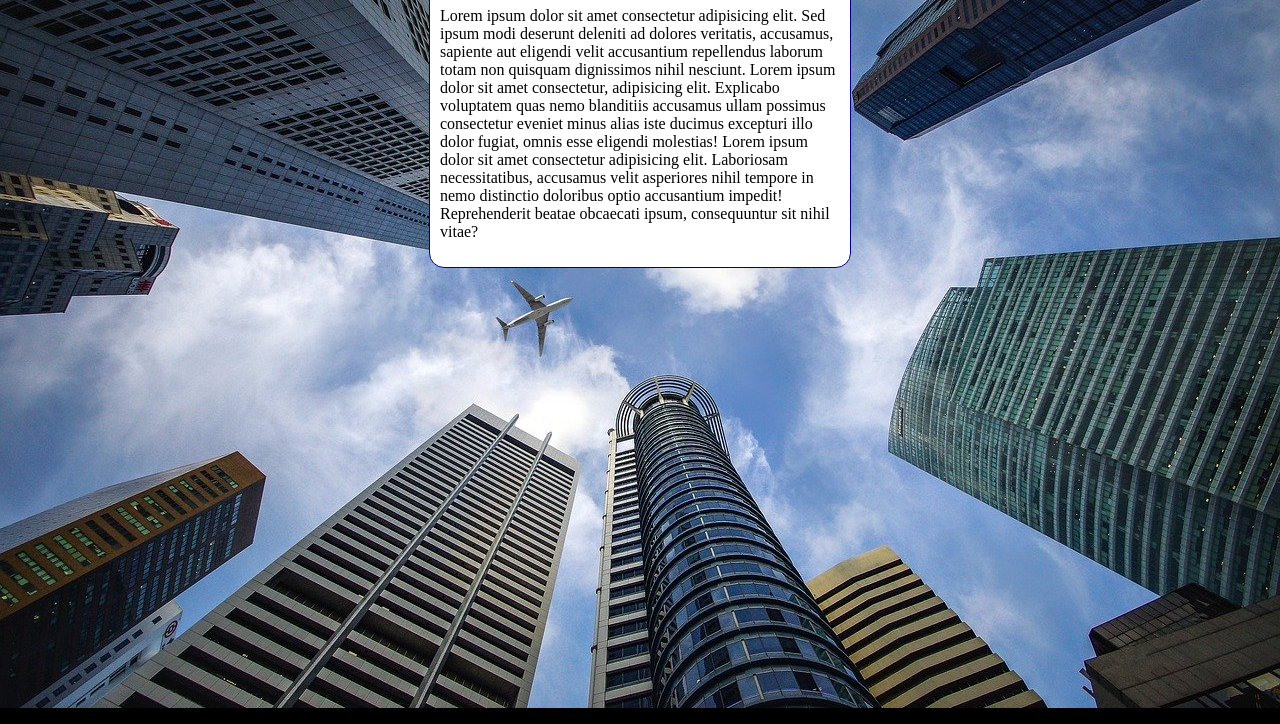
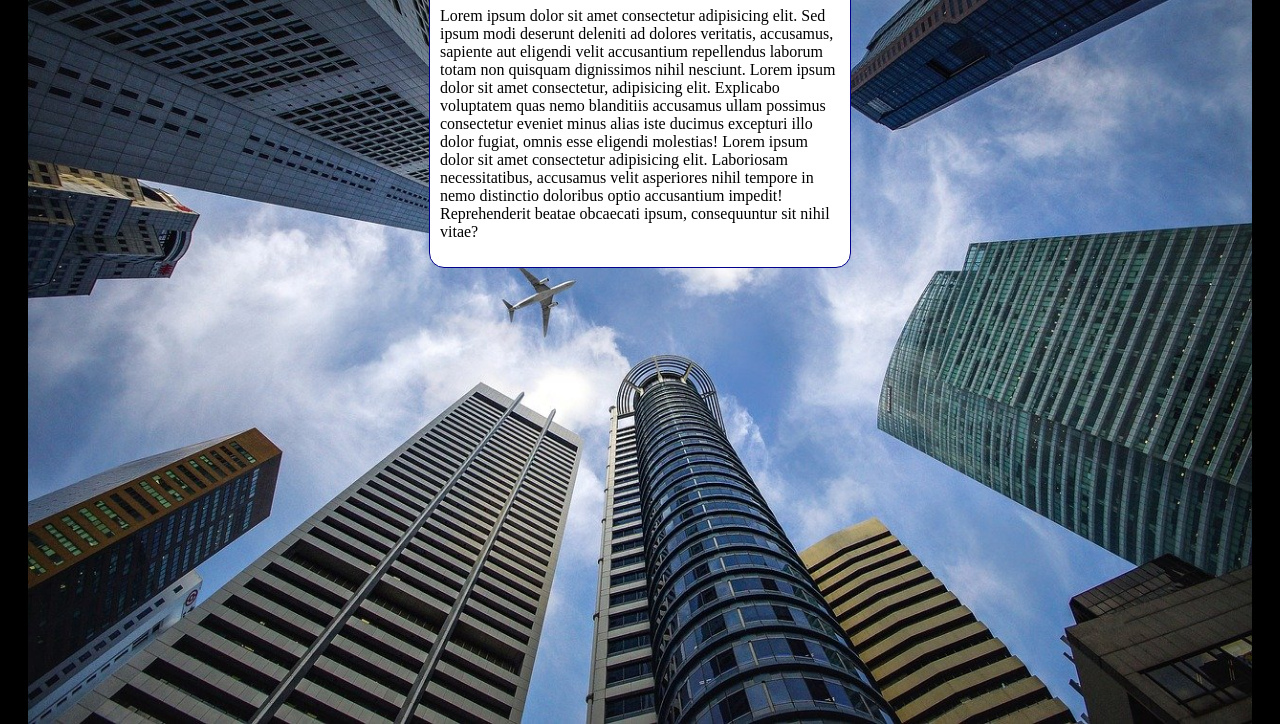
Before and after one commit to deboracc/HTM-CSS, a plain HTML site: page Exercicios/ex022/fundo006.html in a window 1280 px wide. Shown: the part 92-816 px from the top of the page. Drawn offline with Linux system fonts and the light colour scheme.

Commit message:
actualizei fundo006

```diff
--- a/Exercicios/ex022/fundo006.html
+++ b/Exercicios/ex022/fundo006.html
@@ -6,10 +6,12 @@
     <title>Document</title>
     <style>
         body {
+            height: 100vh;
             background-color: black;
             background-image: url('imagens/wallpaper002.jpg');
             background-position: center top;
             background-repeat: no-repeat;
+            background-size: contain;
         }
 
         main {
```
